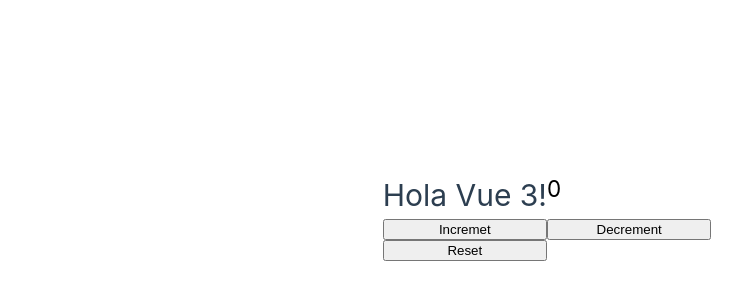
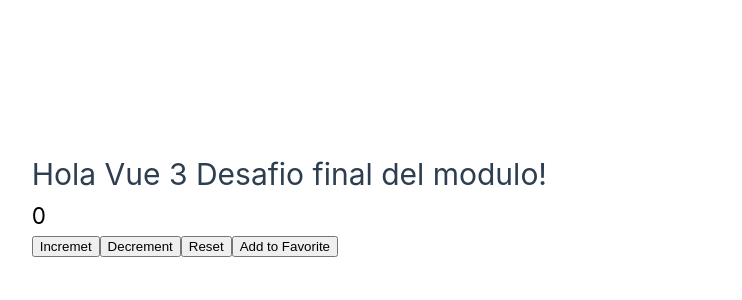
Before and after one commit to daigogeassdark/mi-primer-vue, a Vue app: page / in a window 1280 px wide. Shown: the part 184-484 px from the top of the page, without its empty margins (93-835 px from the left). Built offline with nearby package versions, Linux system fonts and the light colour scheme.

Commit message:
Update App.vue

```diff
--- a/src/App.vue
+++ b/src/App.vue
@@ -1,9 +1,26 @@
 <script setup>
 import { ref, computed } from "vue";
 
-const name = "Vue 3";
+const name = "Vue 3 Desafio final del modulo";
 
 const counter = ref(0);
+
+const ArrayFavorites = ref([]);
+
+const addFavorite = () => {
+  ArrayFavorites.value.push(counter.value);
+};
+
+const disabledAddBtn = computed(() => {
+  const searchNum = ArrayFavorites.value.find((favorite) => favorite === counter.value);
+  console.log(searchNum)
+
+  //forma larga de hacer lo mismo
+  if (searchNum === 0) return true
+  return searchNum ? true : false;
+  //Forma mas corta de hacer lo mismo
+  // searchNum || searchNum === 0
+});
 
 const increment = () => {
     counter.value++;
@@ -27,13 +44,29 @@
 </script>
 
 <template>
-    <h1>Hola {{ name }}!</h1>
-    <h2 :class="classCounter">
+  <div class="container text-container mt-2">
+    <h1 class="text-center">Hola {{ name }}!</h1>
+    <h2 :class="classCounter" class="text-center">
         {{ counter }}
     </h2>
-    <button @click="increment">Incremet</button>
-    <button @click="decrement">Decrement</button>
-    <button @click="reset">Reset</button>
+    <div class="btn-group text-center mx-auto">
+      <button @click="increment" class="btn btn-success" >Incremet</button>
+    <button @click="decrement" class="btn btn-warning">Decrement</button>
+    <button @click="reset" class="btn btn-danger">Reset</button>
+    <button @click="addFavorite" :disabled="disabledAddBtn" class="btn btn-info">Add to Favorite</button>
+    </div>
+
+    <br>
+    <ul class="list-group mt-3">
+      <template v-for="favorite in ArrayFavorites" :key="favorite">
+        <li class="list-group-item">
+            {{ favorite }}
+        </li>
+      </template >
+
+    </ul>
+  </div>
+
 </template>
 
 <style>
```
